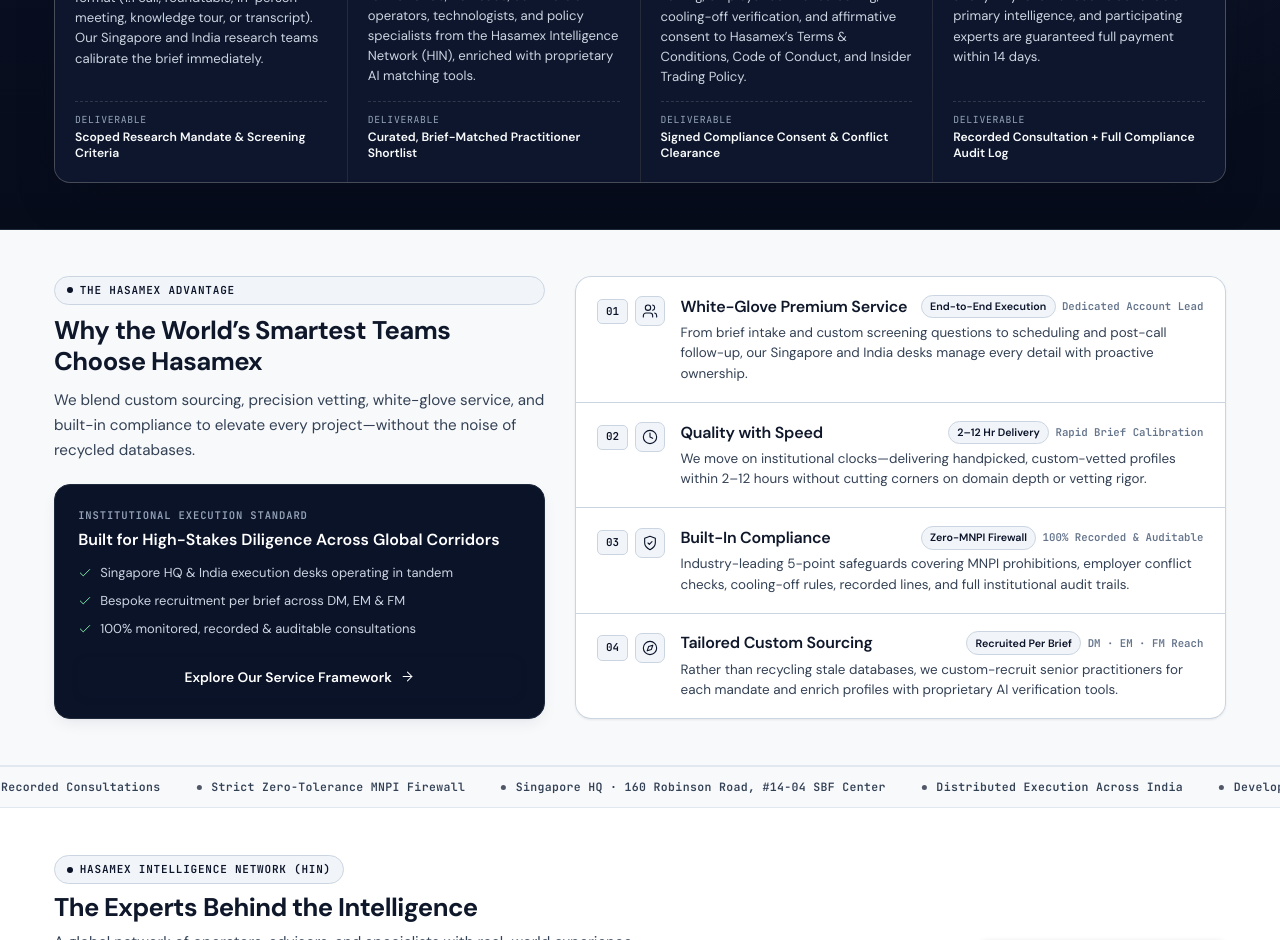
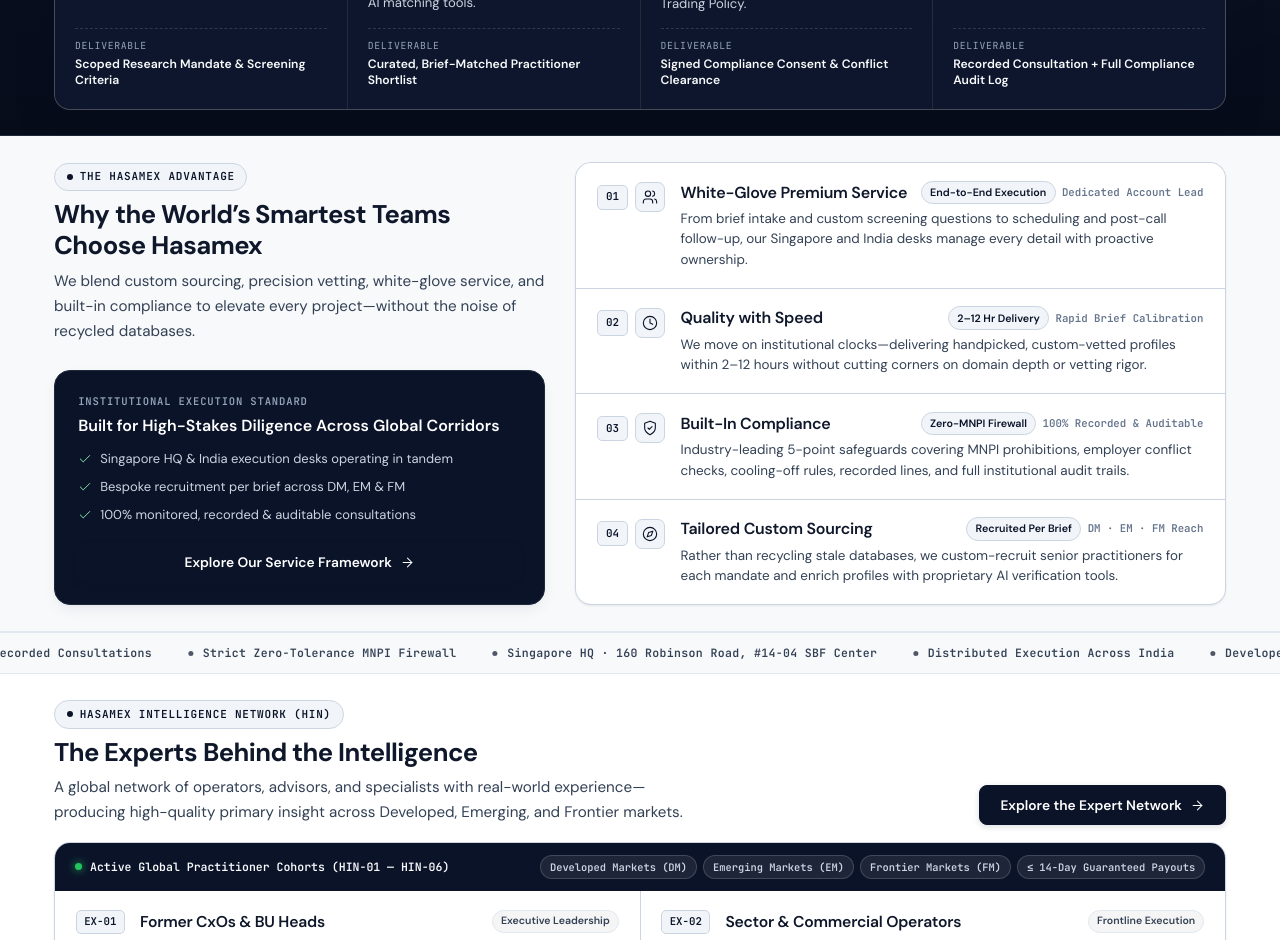
Before and after one commit to nafees-ahmed-bhatti/hasamex-website-draft, a React (Vite) app: page / in a window 1280 px wide. Shown: the part 1860-2800 px from the top of the page. Built offline with nearby package versions, Linux system fonts and the light colour scheme.

Commit message:
Tighten section vertical spacing across Homepage and flush-align Hasamex Advantage split layout

```diff
--- a/src/pages/HomePage.jsx
+++ b/src/pages/HomePage.jsx
@@ -265,6 +265,7 @@ export function HomePage() {
           <div className="advantage-split">
             {/* Left Anchor Column */}
             <Reveal className="advantage-split__lead">
+              <div>
                 <span className="eyebrow">
                   <span className="eyebrow-dot" />
                   The Hasamex Advantage
@@ -272,12 +273,13 @@ export function HomePage() {
                 <AnimatedHeading
                   as="h2"
                   text="Why the World’s Smartest Teams Choose Hasamex"
-                style={{ marginTop: '0.6rem', marginBottom: '0.55rem' }}
+                  style={{ marginTop: '0.55rem', marginBottom: '0.45rem' }}
                 />
-              <p className="lead" style={{ marginBottom: '1.25rem' }}>
+                <p className="lead" style={{ marginBottom: '0.9rem' }}>
                   We blend custom sourcing, precision vetting, white-glove service, and built-in
                   compliance to elevate every project—without the noise of recycled databases.
                 </p>
+              </div>
 
               <div className="advantage-sla-card">
                 <div className="advantage-sla-card__eyebrow">
--- a/src/styles/global.css
+++ b/src/styles/global.css
@@ -220,7 +220,7 @@ p {
 
 .section {
   position: relative;
-  padding: clamp(2.25rem, 3.6vw, 3.25rem) 0;
+  padding: clamp(1.35rem, 2vw, 1.8rem) 0;
   background-color: var(--bg-section-white);
   border-bottom: 1px solid var(--hasamex-border-light);
 }
@@ -254,12 +254,12 @@ p {
 
 .section-header {
   max-width: 680px;
-  margin-bottom: 1.55rem;
+  margin-bottom: 1.05rem;
 }
 
 .section-header h2 {
-  margin-top: 0.55rem;
-  margin-bottom: 0.45rem;
+  margin-top: 0.45rem;
+  margin-bottom: 0.35rem;
 }
 
 .section-header--split {
@@ -267,8 +267,8 @@ p {
   flex-wrap: wrap;
   align-items: flex-end;
   justify-content: space-between;
-  gap: 1rem;
-  margin-bottom: 1.55rem;
+  gap: 0.85rem;
+  margin-bottom: 1.05rem;
 }
 
 /* ==========================================================================
@@ -711,7 +711,7 @@ p {
 
 .hero {
   position: relative;
-  padding: clamp(2.15rem, 3.6vw, 3.1rem) 0 clamp(2.1rem, 3.4vw, 2.95rem);
+  padding: clamp(1.35rem, 2.2vw, 1.85rem) 0 clamp(1.35rem, 2.2vw, 1.85rem);
   background:
     radial-gradient(circle at 18% 18%, rgba(255, 255, 255, 0.05), transparent 40%),
     radial-gradient(circle at 84% 72%, rgba(148, 163, 184, 0.06), transparent 44%),
@@ -2808,7 +2808,7 @@ p {
   background: #ffffff;
   border: 1px solid var(--border-strong);
   border-radius: 10px;
-  margin-bottom: 1.65rem;
+  margin-bottom: 1rem;
   box-shadow: var(--shadow-xs);
 }
 
@@ -3121,7 +3121,7 @@ p {
 
 .pre-footer {
   position: relative;
-  padding: clamp(3rem, 5vw, 4.25rem) 0;
+  padding: clamp(1.65rem, 2.6vw, 2.25rem) 0;
   background:
     radial-gradient(circle at 50% 0%, rgba(255, 255, 255, 0.06), transparent 55%),
     linear-gradient(180deg, var(--hub-navy) 0%, var(--hub-navy-deep) 100%);
@@ -3141,7 +3141,7 @@ p {
 .site-footer {
   background: var(--hub-navy-deep);
   color: #cbd5e1;
-  padding: 3.25rem 0 2rem;
+  padding: 2.15rem 0 1.45rem;
 }
 
 .footer-grid {
@@ -3279,16 +3279,16 @@ p {
   }
 
   .section {
-    padding: 1.9rem 0;
+    padding: 1.15rem 0;
   }
 
   .section-header,
   .section-header--split {
-    margin-bottom: 1.15rem;
+    margin-bottom: 0.8rem;
   }
 
   .hero {
-    padding: 1.65rem 0 1.75rem;
+    padding: 1.1rem 0 1.2rem;
   }
 
   .hero-footprint-ledger__metrics {
```
Lines whose indentation alone changed are shown as unchanged.
